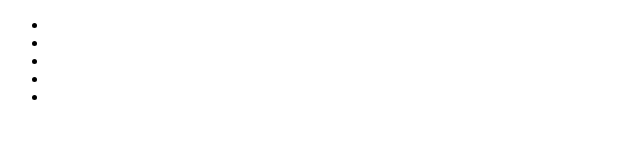
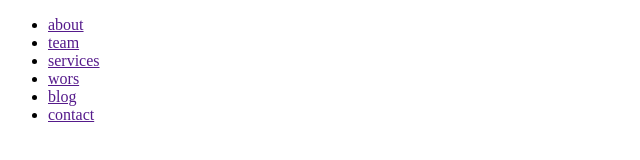
Before and after one commit to AselKulbachaeva/test, a plain HTML site: page index.html in a window 1280 px wide. Shown: the whole page, without its empty margins (0-640 px from the left). Drawn offline with Linux system fonts and the light colour scheme.

Commit message:
Added index.html navigation blocks

```diff
--- a/index.html
+++ b/index.html
@@ -9,11 +9,12 @@
   <div class="wrapper">
     <header class="header">
       <ul class="navigation">
-        <li><a href=""></a></li>
-        <li><a href=""></a></li>
-        <li><a href=""></a></li>
-        <li><a href=""></a></li>
-        <li><a href=""></a></li>
+        <li><a href="">about</a></li>
+        <li><a href="">team</a></li>
+        <li><a href="">services</a></li>
+        <li><a href="">wors</a></li>
+        <li><a href="">blog</a></li>
+        <li><a href="">contact</a></li>
       </ul>
     </header>
   </div>
```
